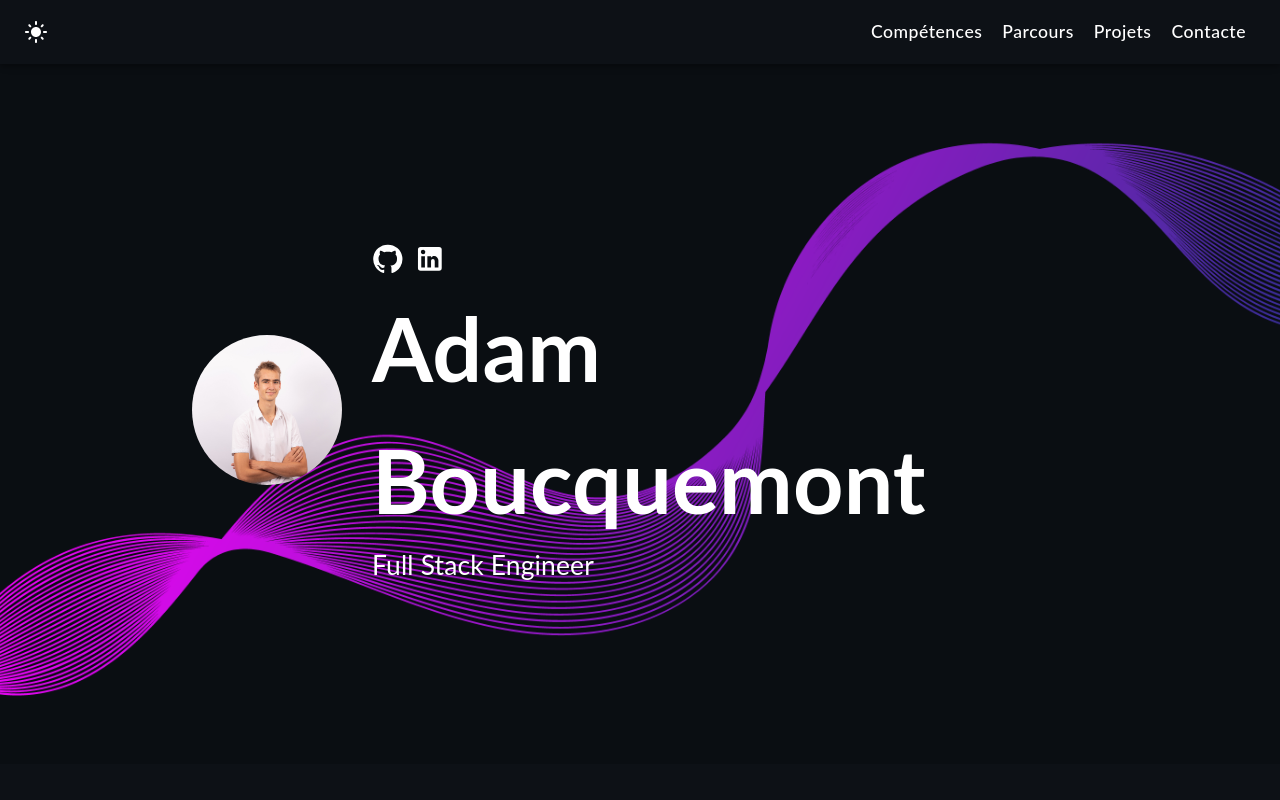
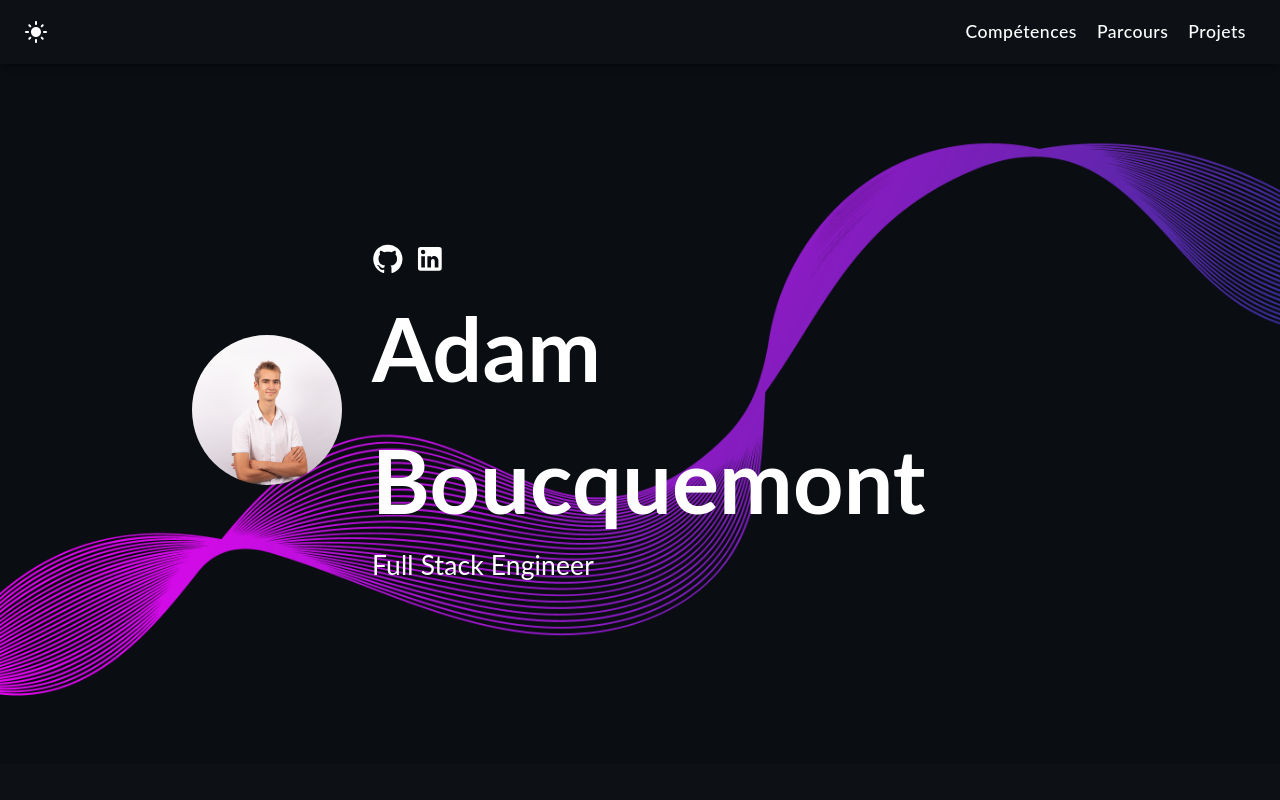
Before and after one commit to AdamBoucquemont/React_Portfolio, a React (Create React App) app: page / in a window 1280 px wide. Shown: the top 800 px of the page. Built offline with nearby package versions, Linux system fonts and the light colour scheme.

Commit message:
⚰️ Remove contact part

```diff
--- a/src/App.tsx
+++ b/src/App.tsx
@@ -1,10 +1,9 @@
-import React, {useState, useEffect} from "react";
+import React, { useState, useEffect } from "react";
 import {
     Main,
     Timeline,
     Expertise,
     Project,
-  Contact,
     Navigation,
     Footer,
 } from "./components";
@@ -23,18 +22,17 @@ function App() {
     }
 
     useEffect(() => {
-        window.scrollTo({top: 0, left: 0, behavior: 'smooth'});
+        window.scrollTo({ top: 0, left: 0, behavior: 'smooth' });
     }, []);
 
     return (
         <div className={`main-container ${mode === 'dark' ? 'dark-mode' : 'light-mode'}`}>
-        <Navigation parentToChild={{mode}} modeChange={handleModeChange}/>
+            <Navigation parentToChild={{ mode }} modeChange={handleModeChange} />
             <FadeIn transitionDuration={700}>
-            <Main/>
-            <Expertise/>
-            <Timeline/>
-            <Project/>
-            <Contact/>
+                <Main />
+                <Expertise />
+                <Timeline />
+                <Project />
             </FadeIn>
             <Footer />
         </div>
--- a/src/components/Navigation.tsx
+++ b/src/components/Navigation.tsx
@@ -17,7 +17,7 @@ import MenuIcon from '@mui/icons-material/Menu';
 import Toolbar from '@mui/material/Toolbar';
 
 const drawerWidth = 240;
-const navItems = [['Compétences', 'expertise'], ['Parcours', 'history'], ['Projets', 'projects'], ['Contacte', 'contact']];
+const navItems = [['Compétences', 'expertise'], ['Parcours', 'history'], ['Projets', 'projects']];
 
 function Navigation({ parentToChild, modeChange }: any) {
 
--- a/src/components/index.js
+++ b/src/components/index.js
@@ -4,4 +4,3 @@ export { default as Main } from "./Main";
 export { default as Expertise } from "./Expertise";
 export { default as Timeline } from "./Timeline";
 export { default as Project } from "./Project";
-export { default as Contact } from "./Contact";
```
Lines whose indentation alone changed are shown as unchanged.
